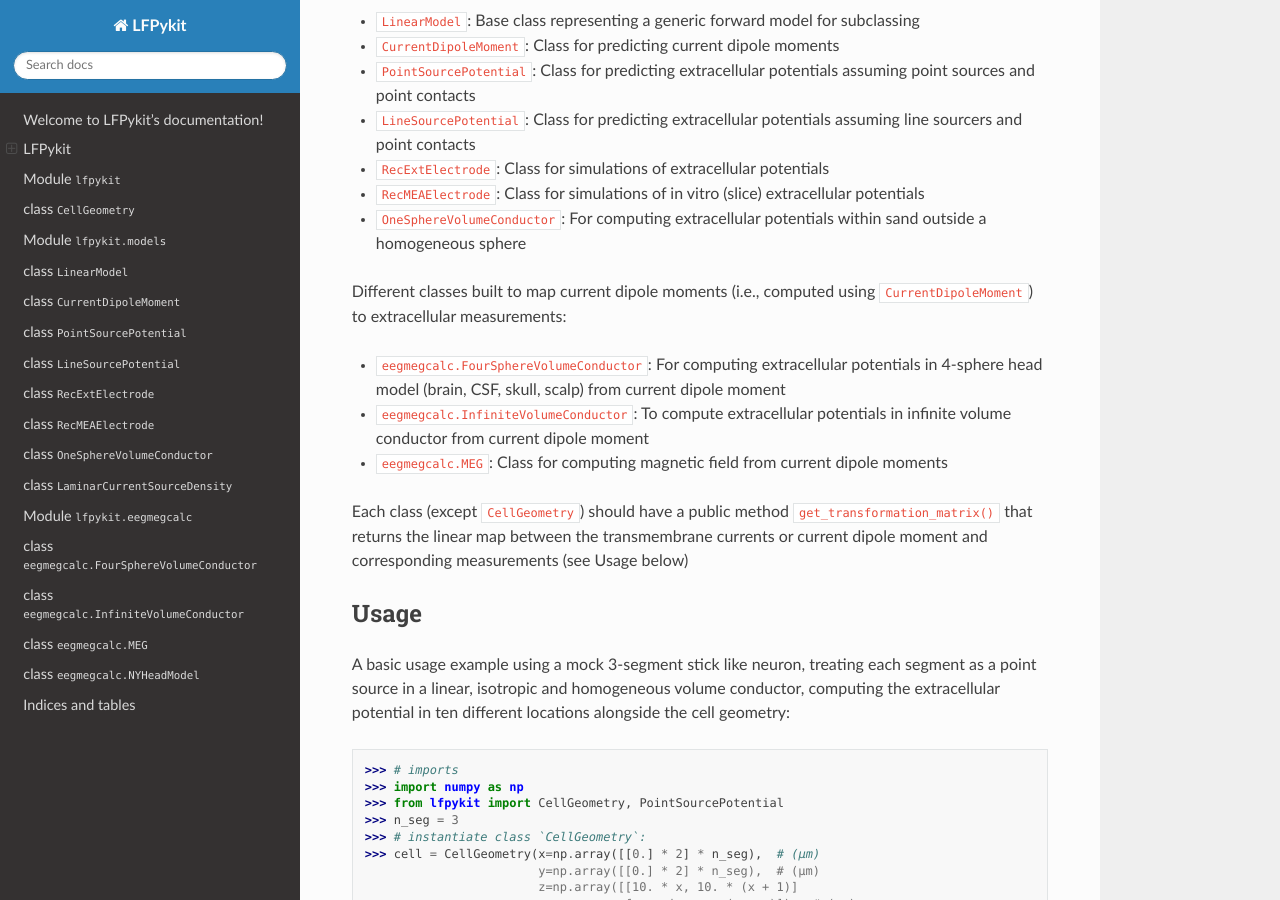
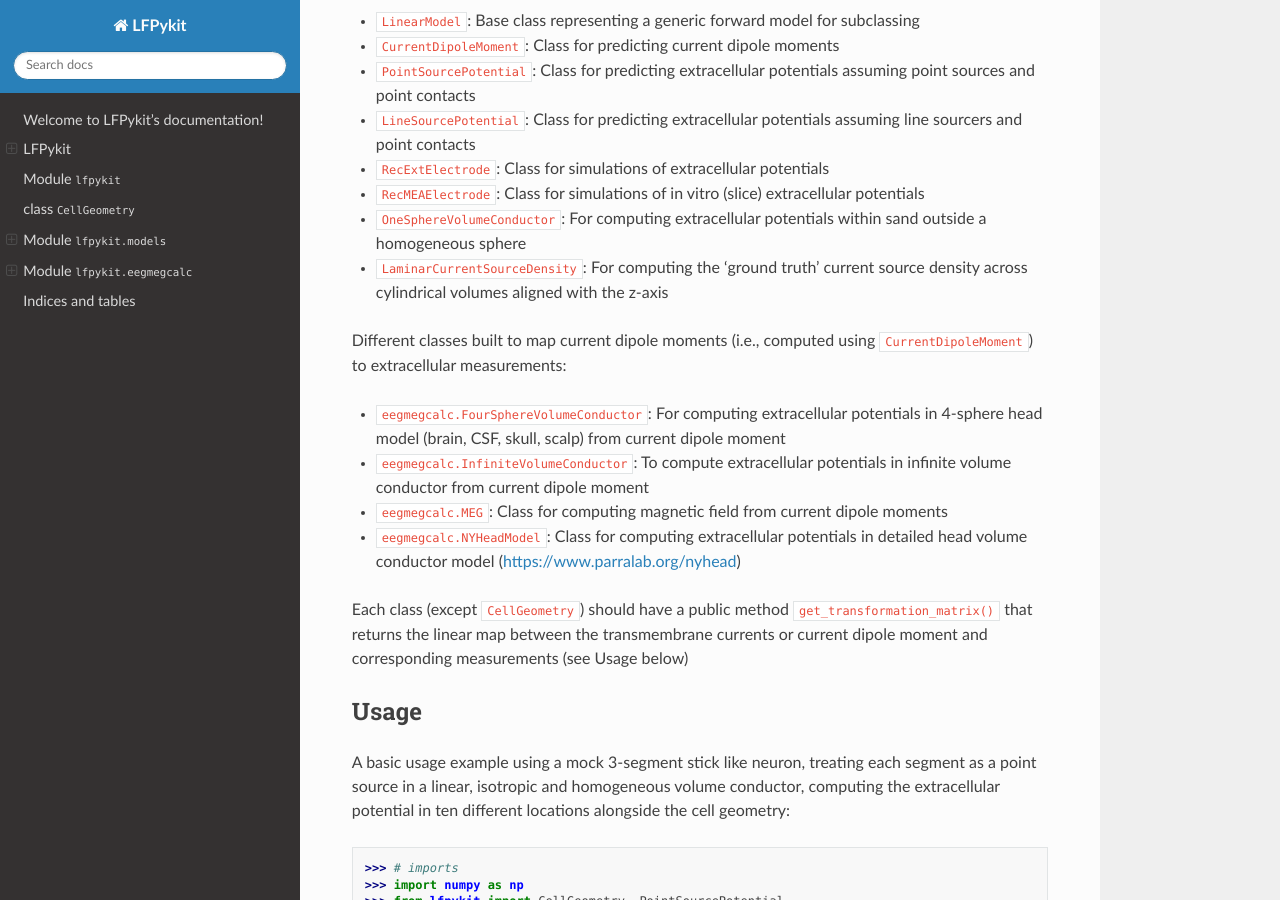
Before and after one commit to LFPy/LFPykit, a Sphinx documentation site: the page built from doc/source/index.rst, in a window 1280 px wide and 900 px high, scrolled down 1593 px. Built offline with Sphinx 7.4.7 and the Read the Docs theme 2.0.0, drawn with Linux system fonts in a browser that asks for light colours.

Commit message:
added class hiearchy in doc build, added missing refs to NYHeadModel

```diff
--- a/README.md
+++ b/README.md
@@ -99,6 +99,10 @@ to different measurement modalities:
 * `OneSphereVolumeConductor`:
   For computing extracellular potentials within
   sand outside a homogeneous sphere
+* `LaminarCurrentSourceDensity`:
+  For computing the 'ground truth' current source density across
+  cylindrical volumes aligned with the z-axis
+
 
 Different classes built to map current dipole moments (i.e., computed using `CurrentDipoleMoment`)
 to extracellular measurements:
@@ -112,6 +116,9 @@ to extracellular measurements:
   from current dipole moment
 * `eegmegcalc.MEG`:
   Class for computing magnetic field from current dipole moments
+* `eegmegcalc.NYHeadModel`:
+  Class for computing extracellular potentials in detailed head volume
+  conductor model (https://www.parralab.org/nyhead)
 
 Each class (except `CellGeometry`) should have a public method `get_transformation_matrix()`
 that returns the linear map between the transmembrane currents or current dipole moment
--- a/lfpykit/__init__.py
+++ b/lfpykit/__init__.py
@@ -45,7 +45,9 @@ GNU General Public License for more details.
         dipole moments in infinite volume conductor
   * eegmegcalc.MEG:
         Class for computing magnetic field from current dipole moments
-
+  * `eegmegcalc.NYHeadModel`:
+        Class for computing extracellular potentials in detailed head volume
+        conductor model (https://www.parralab.org/nyhead)
 
 :Modules:
   * cellgeometry
```
Also changed, not shown: doc/source/index.rst (+13 -13 lines).
